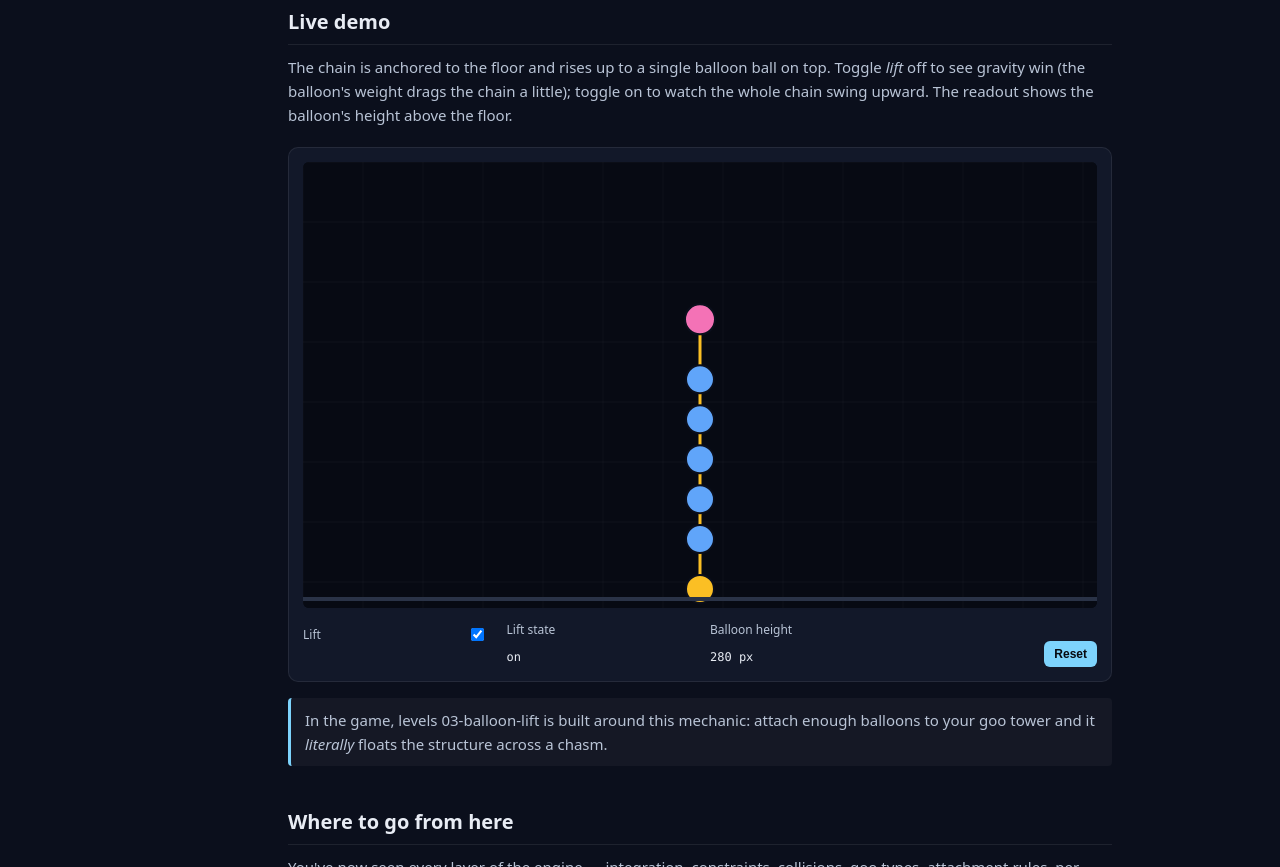
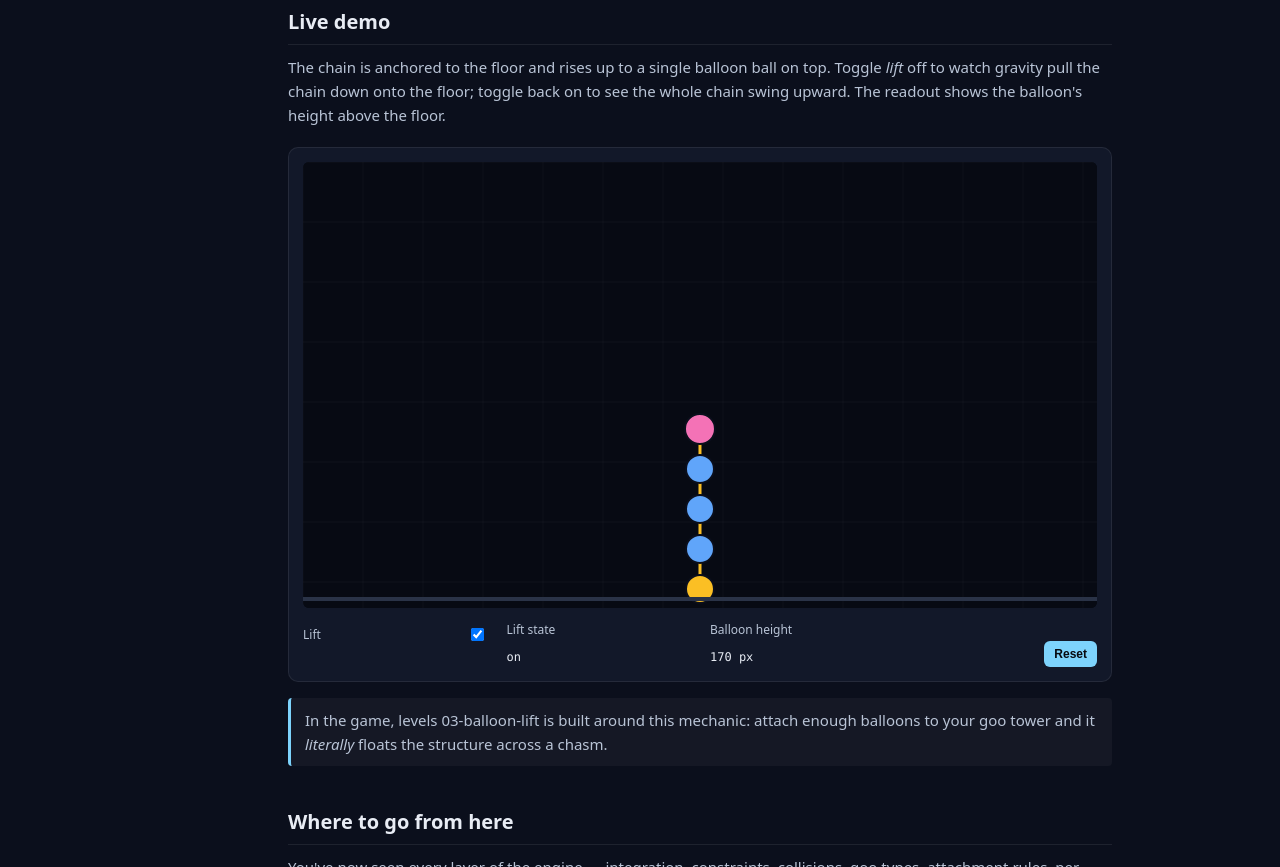
Before and after one commit to digster/universe-of-goo, a website built with Vite: page docs/pages/07-balloon.html in a window 1280 px wide. Shown: the part 800-1667 px from the top of the page. Built offline with nearby package versions, Linux system fonts and the light colour scheme.

Commit message:
balloon lift off demo fix in docs.

```diff
--- a/docs/demos/07-balloon.js
+++ b/docs/demos/07-balloon.js
@@ -5,18 +5,31 @@ import { makeGooBall, applyPreStepBehaviour } from '../../src/game/gooball.js';
 import { makeConstraint } from '../../src/physics/constraint.js';
 
 mountDemo('.demo', ({ ctx, bounds, controls, setOutput, pointer, reset }) => {
-  const world = new World({ bounds, gravity: { x: 0, y: 900 }, iterations: 8, friction: 0.2 });
+  // Demo gravity is softer than the game's 900 so the balloon's fixed
+  // liftStrength (420, set in gootypes.js) can clearly overcome it when the
+  // toggle is on. At g=100 with a 3-ball chain, net force is ~60 up ON vs
+  // ~360 down OFF — a 6× delta that reads plainly on screen.
+  const world = new World({ bounds, gravity: { x: 0, y: 100 }, iterations: 8, friction: 0.2 });
   const floorY = bounds.h - 10;
   world.addSegment({ x: 0, y: floorY }, { x: bounds.w, y: floorY });
 
-  const anchor = makeGooBall('fixed', bounds.w * 0.5, floorY - 10, { attached: true, pinned: true });
+  const cx = bounds.w * 0.5;
+  const anchor = makeGooBall('fixed', cx, floorY - 10, { attached: true, pinned: true });
   world.addParticle(anchor.particle);
+
+  // Chain starts pre-extended at rest length (40 px links), but with sub-pixel
+  // x-jitter on each free ball. A perfectly aligned vertical chain under
+  // perfectly vertical gravity sits in an unstable equilibrium — gravity
+  // cannot tip it when lift is off, and the toggle would appear to do nothing.
+  // The jitter seeds the tipping direction, so lift-off collapses the chain
+  // toward the floor while lift-on holds it upright. Same trick as 05-tower.
+  const jitter = () => (Math.random() - 0.5) * 0.4;
   const chain = [];
-  for (let i = 0; i < 5; i++) {
-    const b = makeGooBall('basic', bounds.w * 0.5, floorY - 60 - i * 40, { attached: true });
+  for (let i = 0; i < 3; i++) {
+    const b = makeGooBall('basic', cx + jitter(), floorY - 50 - i * 40, { attached: true });
     world.addParticle(b.particle); chain.push(b);
   }
-  const balloon = makeGooBall('balloon', bounds.w * 0.5, floorY - 280, { attached: true });
+  const balloon = makeGooBall('balloon', cx + jitter(), floorY - 170, { attached: true });
   world.addParticle(balloon.particle);
 
   const link = (a, b) => world.addConstraint(
@@ -28,11 +41,9 @@ mountDemo('.demo', ({ ctx, bounds, controls, setOutput, pointer, reset }) => {
 
   return (dt) => {
     if (controls.reset.pressed) { reset(); return; }
-    // Temporarily mute lift when the checkbox is off.
     const liftOn = controls.lift.value;
-    const prev = balloon._liftMask;
-    // Override: zero out balloon force contribution by toggling `attached`
-    // semantics. Simpler: don't run pre-step behaviour when lift is off.
+    // When lift is off, skip the balloon's pre-step hook so its liftStrength
+    // force is not accumulated — gravity alone pulls the chain back down.
     for (const b of [anchor, ...chain, balloon]) {
       if (b === balloon && !liftOn) continue;
       applyPreStepBehaviour(b, world, null);
--- a/docs/pages/07-balloon.html
+++ b/docs/pages/07-balloon.html
@@ -71,10 +71,10 @@ ay = gy + fy · invMass
       <h2>Live demo</h2>
       <p>
         The chain is anchored to the floor and rises up to a single balloon
-        ball on top. Toggle <em>lift</em> off to see gravity win (the
-        balloon's weight drags the chain a little); toggle on to watch the
-        whole chain swing upward. The readout shows the balloon's height
-        above the floor.
+        ball on top. Toggle <em>lift</em> off to watch gravity pull the
+        chain down onto the floor; toggle back on to see the whole chain
+        swing upward. The readout shows the balloon's height above the
+        floor.
       </p>
 
       <div class="demo">
```
